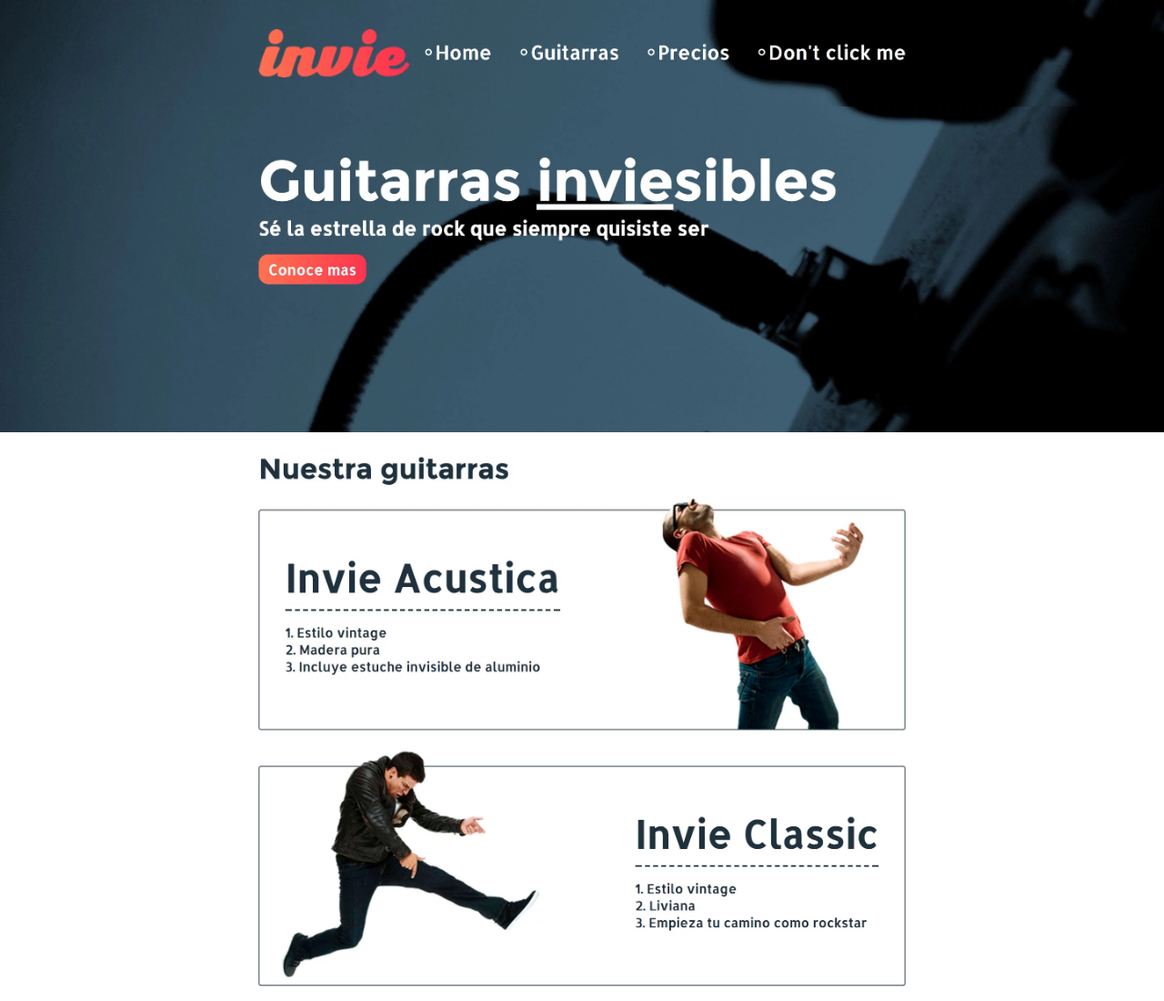
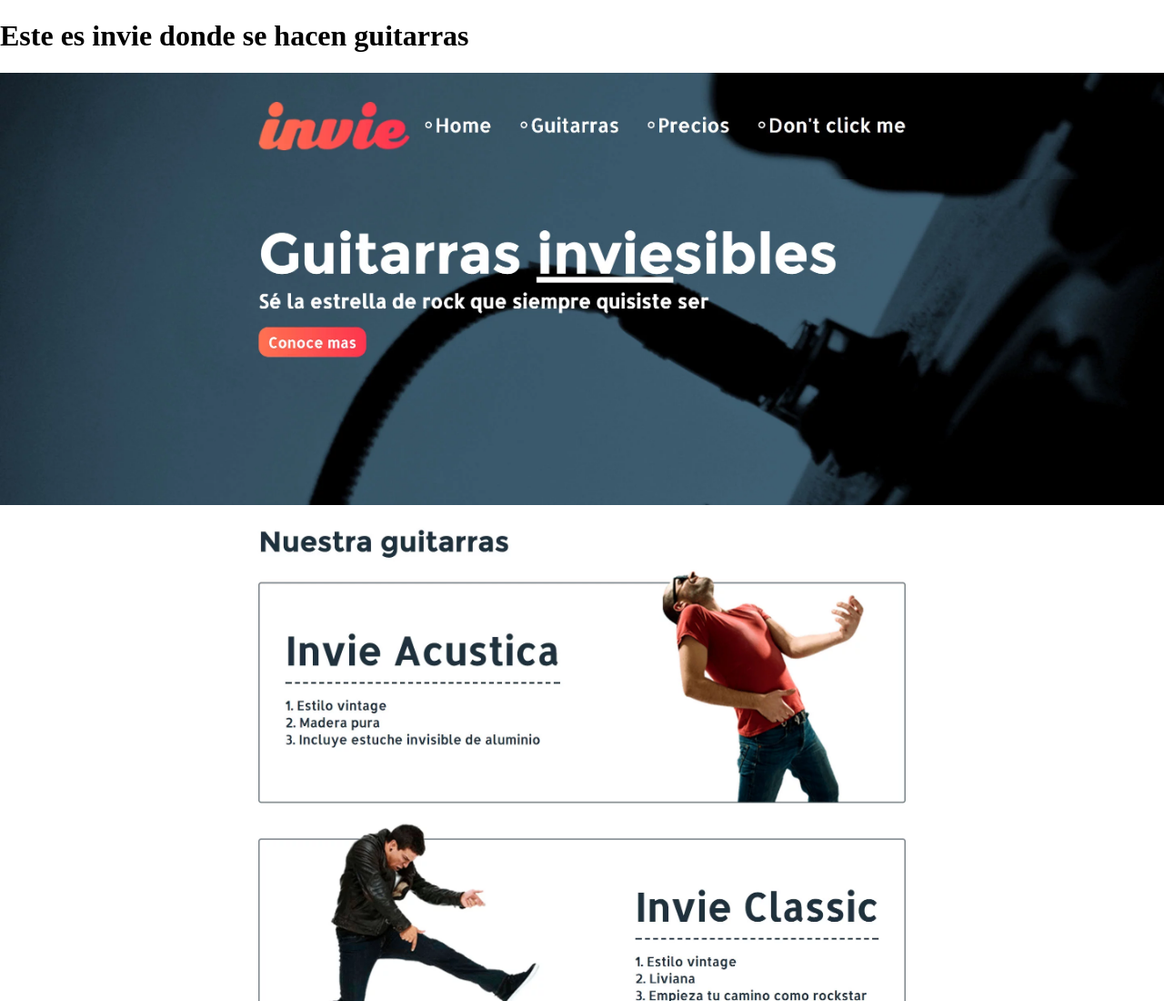
Before and after one commit to juanncode/invie-github, a plain HTML site: page index.html in a window 1280 px wide. Shown: the top 1100 px of the page at 91% size. Drawn offline with Linux system fonts and the light colour scheme.

Commit message:
terminando RD

```diff
--- a/index.html
+++ b/index.html
@@ -23,6 +23,7 @@
     </style>
   </head>
   <body>
+      <h1>Este es invie donde se hacen guitarras</h1>
       <img src="invie-responsive.webp" alt="" id="responsive">
       <img src="header.png" alt="">
       <img src="hero.png" alt="">
```
